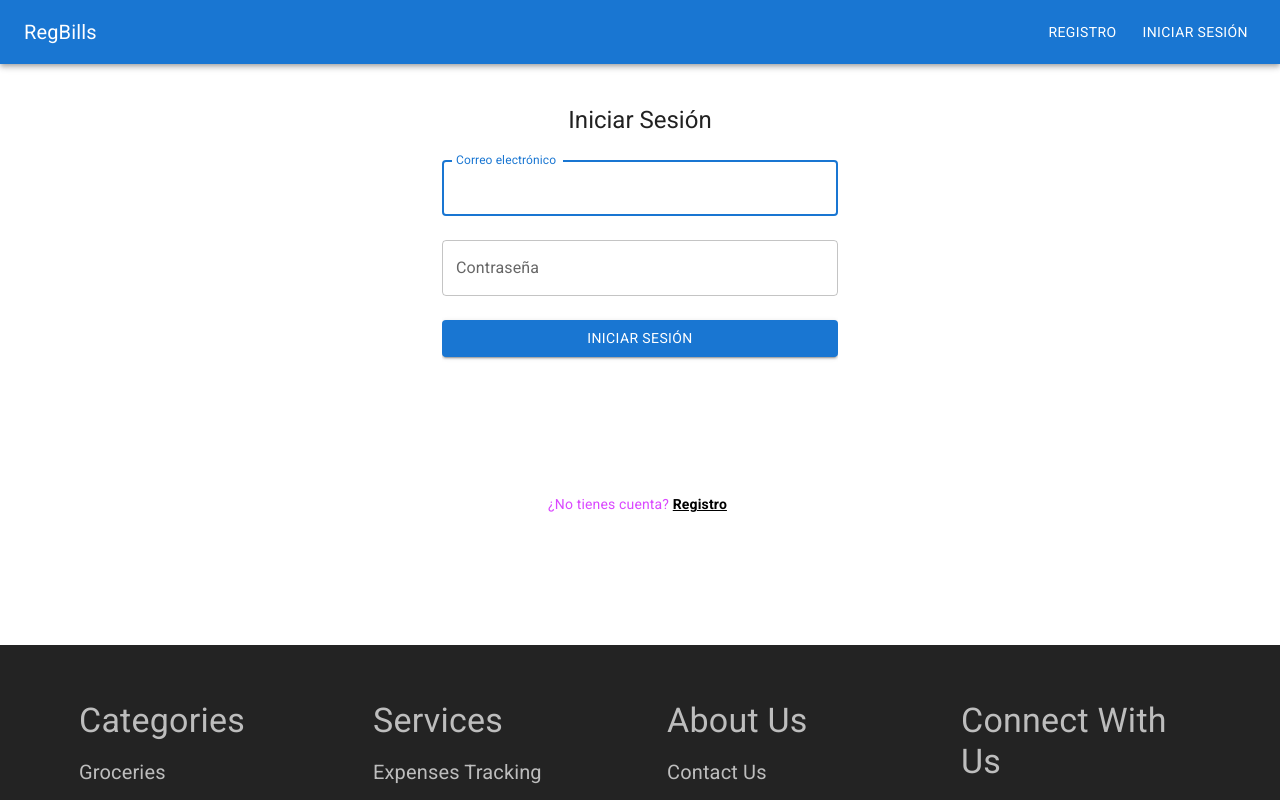
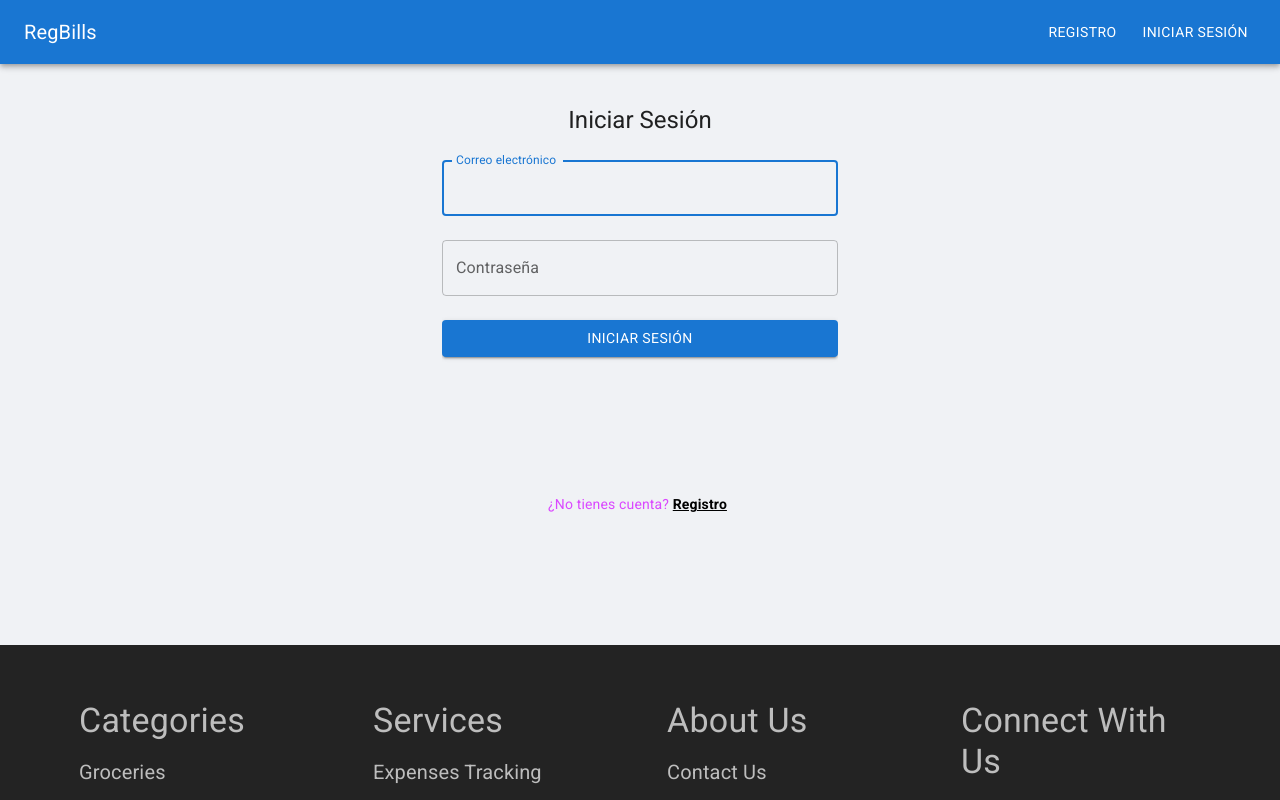
Before and after one commit to cbdev2021/regbills-mui-f1, a React (Create React App) app: page /iniciosesion in a window 1280 px wide. Shown: the top 800 px of the page. Built offline with nearby package versions, Linux system fonts and the light colour scheme; a web font is replaced by a local one.

Commit message:
se consumen colores desde global.css

```diff
--- a/src/App.tsx
+++ b/src/App.tsx
@@ -18,6 +18,7 @@ import Profile from "./pages/Profile";
 import AddRegister from "./pages/AddRegister";
 import Config from "./pages/Config";
 import DataReg from "./pages/DataReg";
+import "./global.css"; // Importa el archivo CSS global
 
 
 function App() {
@@ -74,6 +75,7 @@ function App() {
   // );
   return (
     <>
+      <div className="app-container">
         <Header />
         <ToastContainer />
 
@@ -96,6 +98,7 @@ function App() {
         </Routes>
 
         <Footer />
+      </div>
 
 
     </>
--- a/src/global.css
+++ b/src/global.css
@@ -5,7 +5,7 @@
 body {
   margin: 0;
   line-height: normal;
-  background-color:#f0f2f5;
+  background-color:#f0f2f5 !important;
 }
 :root {
   /* fonts */
@@ -44,8 +44,8 @@ body {
 .form {
   position: relative;
   /* fondo forms*/
-  background-color: var(--color-white);
-  /* background-color:#f0f2f5;; */
+  /* background-color: var(--color-white); */
+  background-color:#f0f2f5;;
 
 
   width: 100%;
```
Lines whose indentation alone changed are shown as unchanged.
